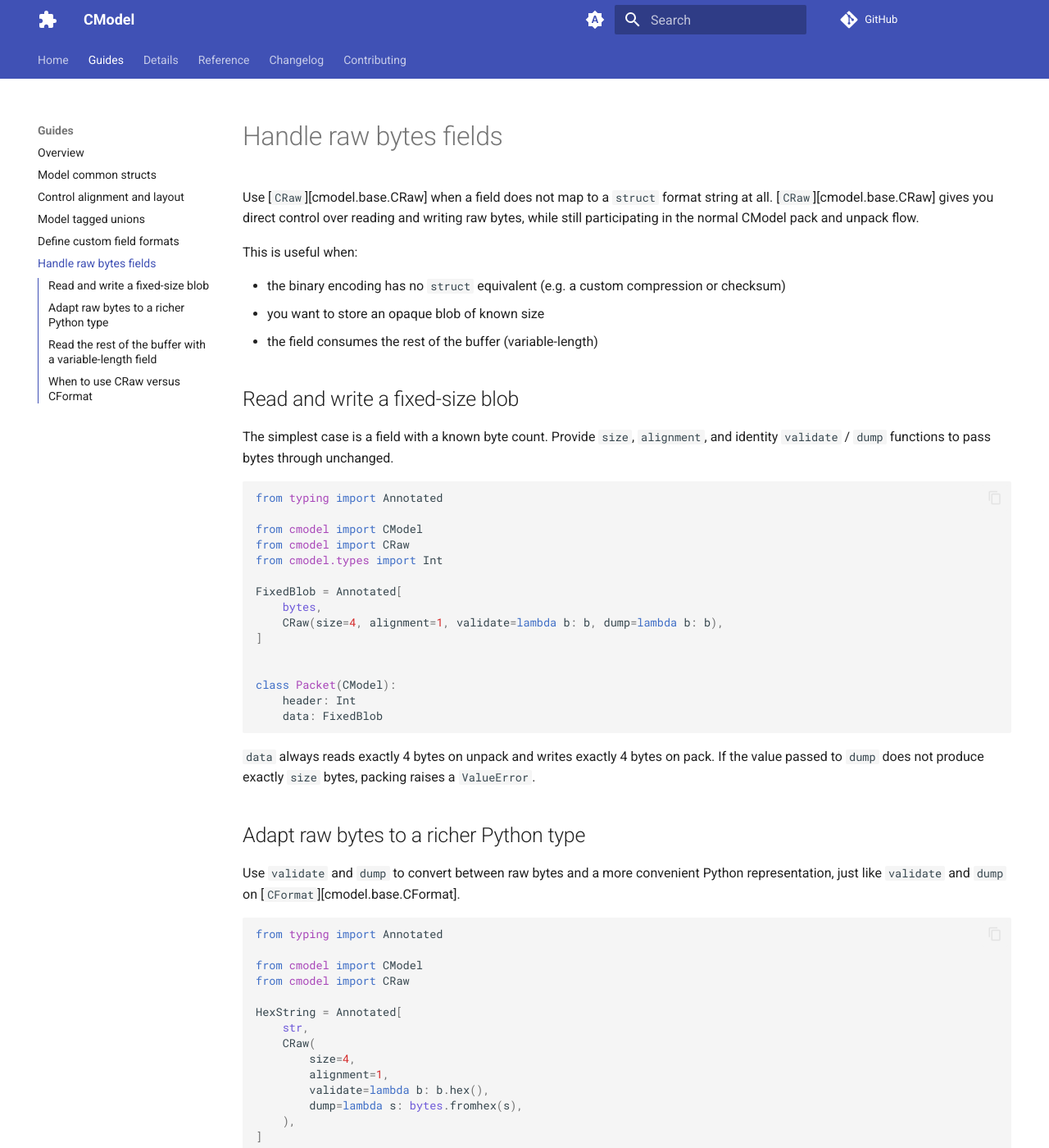
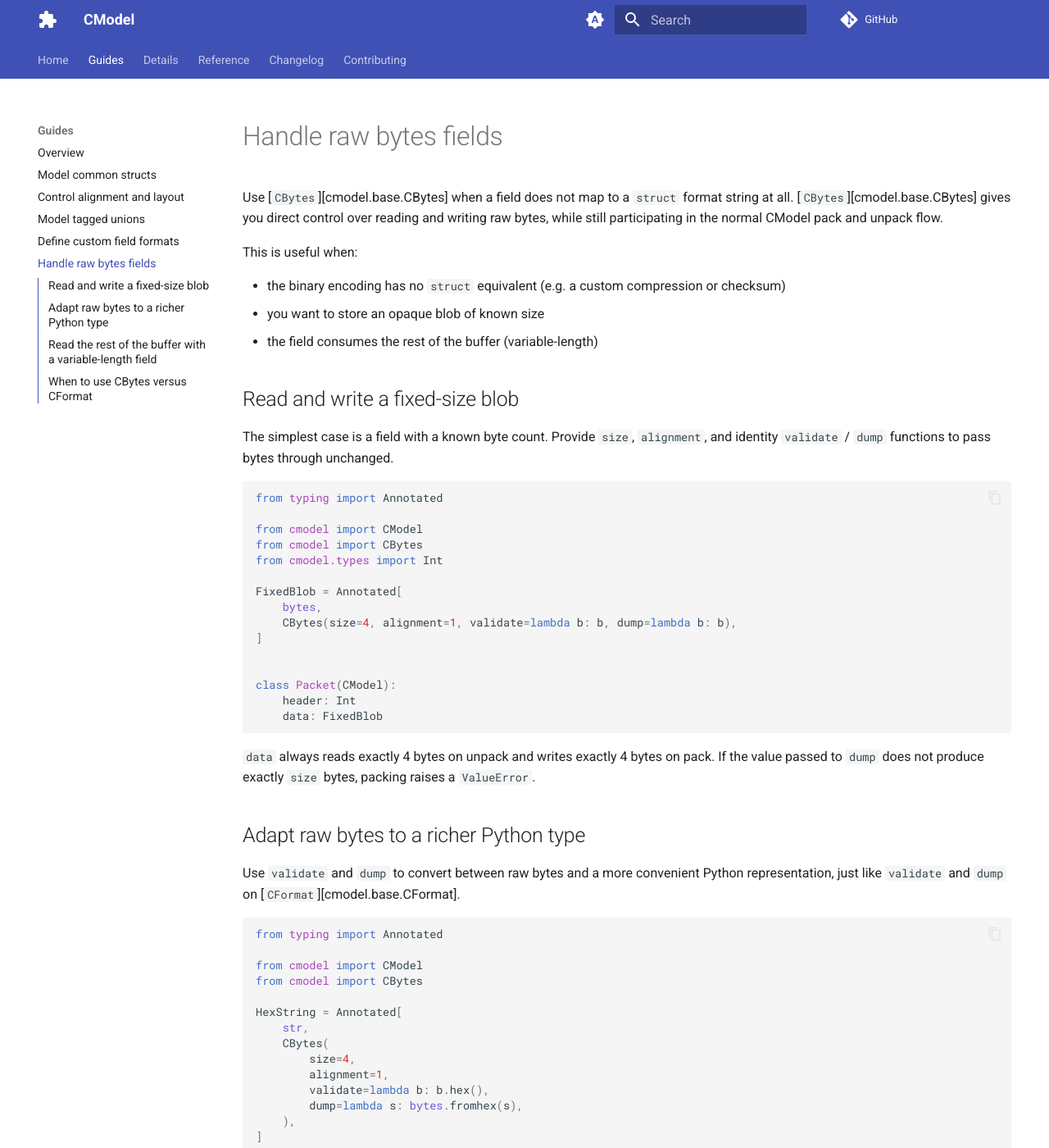
Before and after one commit to rmorshea/cmodel, an MkDocs documentation site: the page built from docs/src/guides/handle-raw-bytes-fields.md, in a window 1280 px wide and 1400 px high. Shown: the whole window at 82% size. Built offline with MkDocs 1.6.1 and Material for MkDocs 9.7.7, drawn with Linux system fonts in a browser that asks for light colours; comment, search, counter and statistics services are not loaded; some of the changed text lies outside the part shown.

Commit message:
rename CRaw to CBytes

```diff
--- a/docs/src/guides/handle-raw-bytes-fields.md
+++ b/docs/src/guides/handle-raw-bytes-fields.md
@@ -1,7 +1,7 @@
 # Handle raw bytes fields
 
-Use [`CRaw`][cmodel.base.CRaw] when a field does not map to a `struct` format string
-at all. [`CRaw`][cmodel.base.CRaw] gives you direct control over reading and writing
+Use [`CBytes`][cmodel.base.CBytes] when a field does not map to a `struct` format string
+at all. [`CBytes`][cmodel.base.CBytes] gives you direct control over reading and writing
 raw bytes, while still participating in the normal CModel pack and unpack flow.
 
 This is useful when:
@@ -19,12 +19,12 @@
 from typing import Annotated
 
 from cmodel import CModel
-from cmodel import CRaw
+from cmodel import CBytes
 from cmodel.types import Int
 
 FixedBlob = Annotated[
     bytes,
-    CRaw(size=4, alignment=1, validate=lambda b: b, dump=lambda b: b),
+    CBytes(size=4, alignment=1, validate=lambda b: b, dump=lambda b: b),
 ]
 
 
@@ -46,11 +46,11 @@
 from typing import Annotated
 
 from cmodel import CModel
-from cmodel import CRaw
+from cmodel import CBytes
 
 HexString = Annotated[
     str,
-    CRaw(
+    CBytes(
         size=4,
         alignment=1,
         validate=lambda b: b.hex(),
@@ -75,12 +75,12 @@
 from typing import Annotated
 
 from cmodel import CModel
-from cmodel import CRaw
+from cmodel import CBytes
 from cmodel.types import Int
 
 VarBytes = Annotated[
     bytes,
-    CRaw(size=None, alignment=1, validate=lambda b: b, dump=lambda b: b),
+    CBytes(size=None, alignment=1, validate=lambda b: b, dump=lambda b: b),
 ]
 
 
@@ -92,10 +92,10 @@
 On unpack, `payload` reads from the current position to the end of the buffer. On pack,
 whatever bytes `dump` returns are written directly.
 
-## When to use CRaw versus CFormat
+## When to use CBytes versus CFormat
 
 [`CFormat`][cmodel.base.CFormat] works well when the wire encoding maps onto Python's
-`struct` format characters. Use [`CRaw`][cmodel.base.CRaw] when:
+`struct` format characters. Use [`CBytes`][cmodel.base.CBytes] when:
 
 - the encoding cannot be expressed as a `struct` format string
 - you need byte-level control over serialization and deserialization
```
Also changed, not shown: docs/src/details.md (+1 -1 lines), docs/src/guides/index.md (+1 -1 lines), 5 other files.
